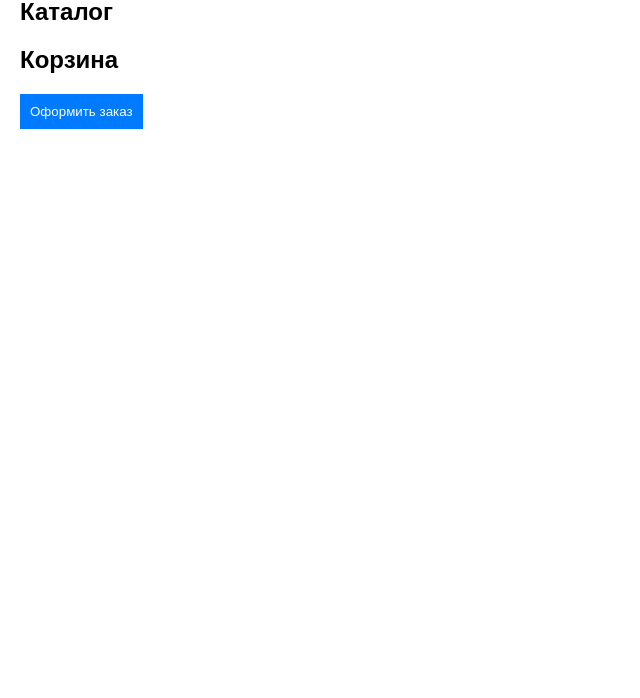
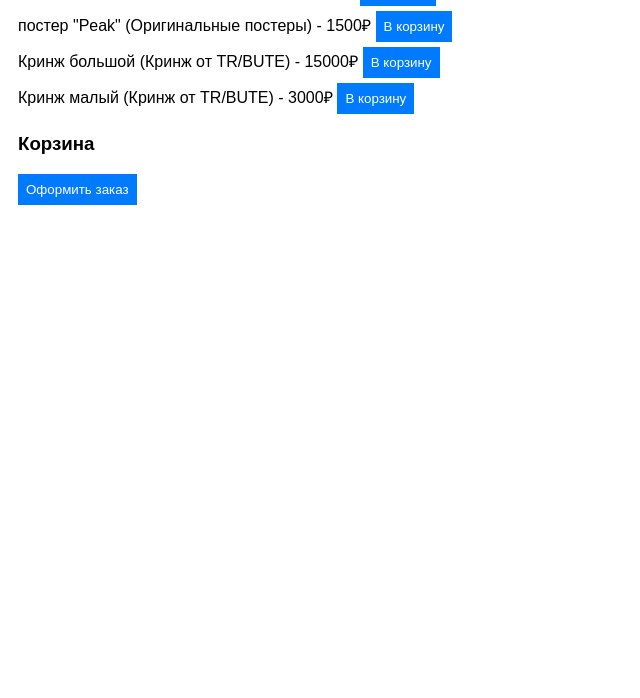
Before and after one commit to NightHawk1341/tr-bute_tg_shop, a website: page public/index.html in a window 1280 px wide. Shown: the part 102-800 px from the top of the page, without its empty margins (0-640 px from the left). Drawn offline with Linux system fonts and the light colour scheme.

Commit message:
Update index.html for Telegram Web App

```diff
--- a/public/index.html
+++ b/public/index.html
@@ -5,76 +5,68 @@
   <meta name="viewport" content="width=device-width, initial-scale=1.0">
   <title>Магазин</title>
   <style>
-    body { font-family: Arial, sans-serif; margin: 0; padding: 20px; }
-    .product { margin: 10px 0; }
-    button { padding: 10px; background: #007bff; color: white; border: none; cursor: pointer; }
+    body { font-family: Arial; padding: 10px; }
+    .product { margin: 5px 0; }
+    button { padding: 8px; background: #007bff; color: white; border: none; cursor: pointer; }
   </style>
 </head>
 <body>
-  <h1>Магазин</h1>
-  <h2>Каталог</h2>
+  <h3>Каталог</h3>
   <div id="catalog"></div>
-  <h2>Корзина</h2>
+  <h3>Корзина</h3>
   <div id="cart"></div>
   <button onclick="sendOrder()">Оформить заказ</button>
 
   <script>
-    // Telegram Web App API
-    const tg = window.Telegram.WebApp;
-    tg.expand(); // Раскрыть приложение на весь экран
+    const tg = window.Telegram?.WebApp;
+    if (tg) tg.expand();
 
-    // Пример товаров
     const products = [
       { id: 1, name: 'Сталин-3000', price: 500, category: 'Оригинальные постеры' },
-      { id: 2, name: 'Постер "PEAK"', price: 1500, category: 'Оригинальные постеры' },
-      { id: 3, name: 'Кринж малый', price: 15000, category: 'Кринж от TR/BUTE' },
-      { id: 4, name: 'Кринж большой', price: 3000, category: 'Кринж от TR/BUTE' },
+      { id: 2, name: 'постер "Peak"', price: 1500, category: 'Оригинальные постеры' },
+      { id: 3, name: 'Кринж большой', price: 15000, category: 'Кринж от TR/BUTE' },
+      { id: 4, name: 'Кринж малый', price: 3000, category: 'Кринж от TR/BUTE' },
+
     ];
-
     let cart = [];
 
-    // Отображение каталога
     function renderCatalog() {
       const catalogDiv = document.getElementById('catalog');
       catalogDiv.innerHTML = '';
-      products.forEach(product => {
-        const productDiv = document.createElement('div');
-        productDiv.className = 'product';
-        productDiv.innerHTML = `${product.name} (${product.category}) - ${product.price}₽
-          <button onclick="addToCart(${product.id})">Добавить в корзину</button>`;
-        catalogDiv.appendChild(productDiv);
+      products.forEach(p => {
+        const div = document.createElement('div');
+        div.className = 'product';
+        div.innerHTML = `${p.name} (${p.category}) - ${p.price}₽ <button onclick="addToCart(${p.id})">В корзину</button>`;
+        catalogDiv.appendChild(div);
       });
     }
 
-    // Добавление в корзину
-    function addToCart(productId) {
-      const product = products.find(p => p.id === productId);
-      cart.push(product);
-      renderCart();
+    function addToCart(id) {
+      const product = products.find(p => p.id === id);
+      if (product) {
+        cart.push(product);
+        renderCart();
+      }
     }
 
-    // Отображение корзины
     function renderCart() {
       const cartDiv = document.getElementById('cart');
-      cartDiv.innerHTML = '';
-      cart.forEach(item => {
-        const itemDiv = document.createElement('div');
-        itemDiv.innerHTML = `${item.name} - ${item.price}₽`;
-        cartDiv.appendChild(itemDiv);
-      });
+      cartDiv.innerHTML = cart.length ? cart.map(item => `${item.name} - ${item.price}₽`).join('<br>') : 'Корзина пуста';
     }
 
-    // Отправка заказа в чат
     function sendOrder() {
-      if (cart.length === 0) {
+      if (!cart.length) {
         alert('Корзина пуста!');
         return;
       }
-      const orderText = cart.map(item => `${item.name} - ${item.price}₽`).join('\n');
-      tg.sendData(`Заказ:\n${orderText}\nИтого: ${cart.reduce((sum, item) => sum + item.price, 0)}₽`);
+      const order = cart.map(item => `${item.name} - ${item.price}₽`).join('\n');
+      if (tg) {
+        tg.sendData(`Заказ:\n${order}\nИтого: ${cart.reduce((sum, item) => sum + item.price, 0)}₽`);
+      } else {
+        console.log('Telegram Web App not available. Order:', order);
+      }
     }
 
-    // Инициализация
     renderCatalog();
   </script>
 </body>
```
